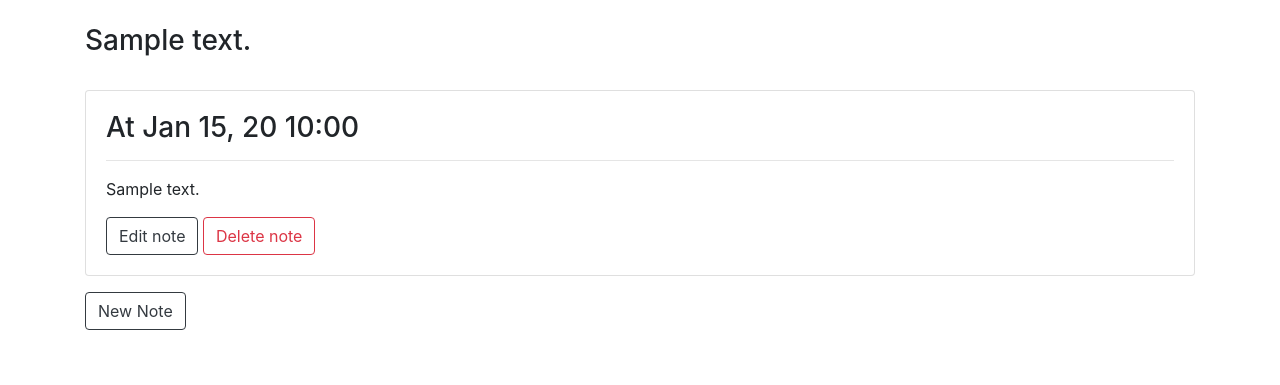
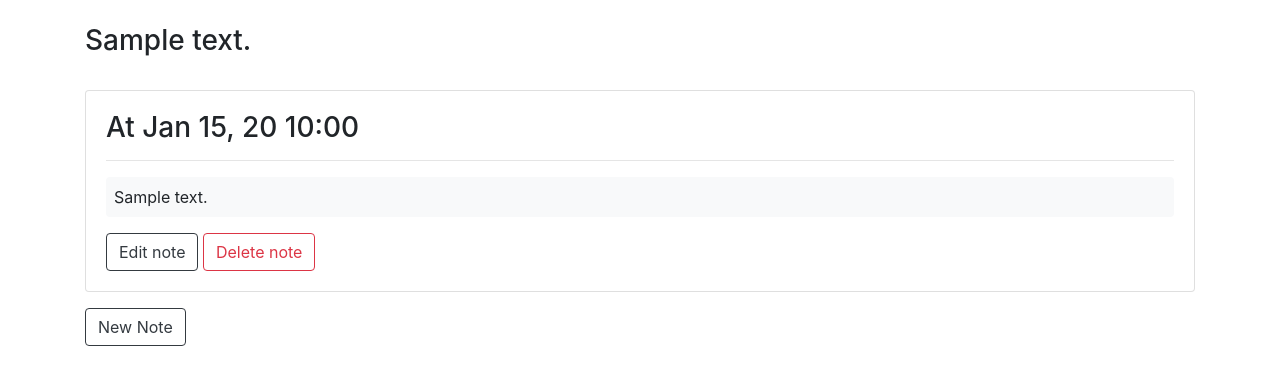
Before and after one commit to abhiandthetruth/Noteifier, a Django app: page /topic/1/ in a window 1280 px wide. Shown: the part 60-445 px from the top of the page. Run offline with Django 3.2, Linux system fonts and the light colour scheme; a user stored in the database is signed in; tables that the repository leaves empty hold one stand-in row (values such as "Sample post"); some libraries are stand-ins or nearby versions.

Commit message:
added background to notes in notes list

```diff
--- a/notes/templates/notes/topic.html
+++ b/notes/templates/notes/topic.html
@@ -10,7 +10,7 @@
                 <div class="col-md-12 col-sm-12">
                     <h3>At {{ note.date|date:'M d, y H:i' }}</h3>
                     <hr>
-                    <p class='text-area'>{{ note.text }}</p>
+                    <p class='text-area rounded p-2 bg-light'>{{ note.text }}</p>
                     <small><a class="btn btn-outline-dark" href="{% url 'notes:edit_note' note.id %}">Edit note</a></small>
                     <small><a class="btn btn-outline-danger" href="{% url 'notes:delete_note' note.id %}">Delete note</a></small>
                 </div>
```
